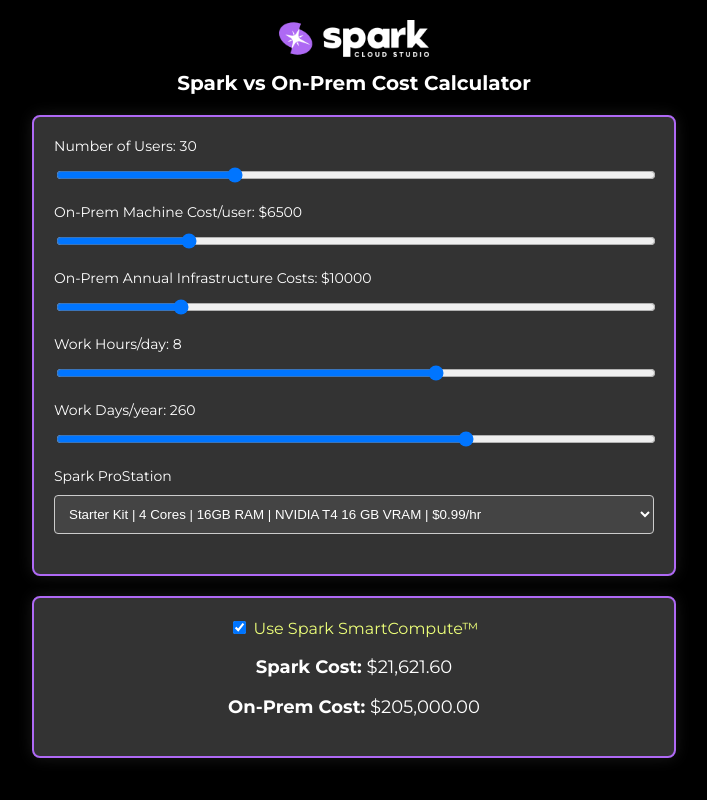
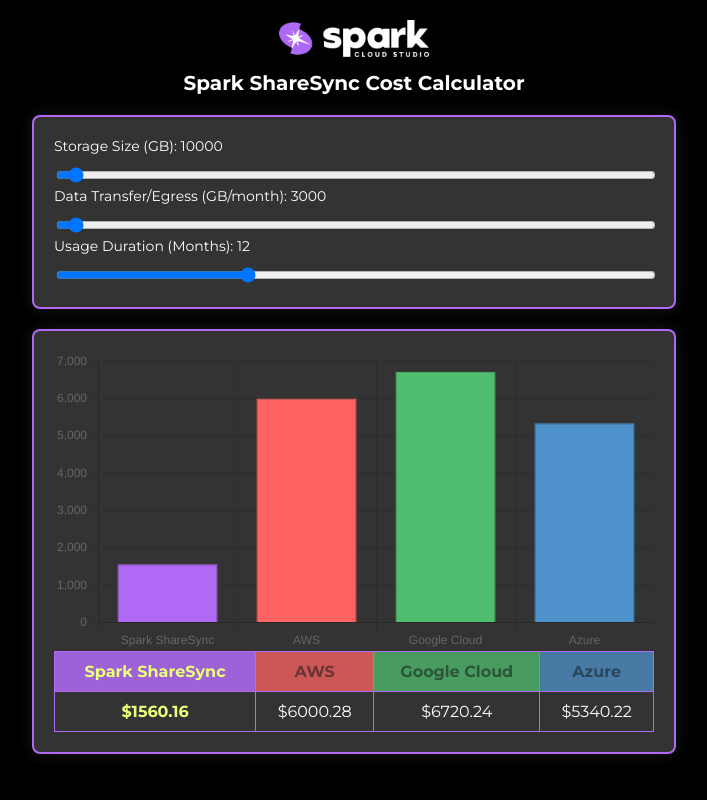
Before and after one commit to tamar-chatterjee/spark-calc-SS, a Flask app: page / in a window 1280 px wide. Shown: the whole page, without its empty margins (286-993 px from the left). Run offline with Flask 3, Linux system fonts and the light colour scheme.

Commit message:
Update Spark ShareSync calculator: Latest app.py and index.html with pastel colors and adjusted defaults

```diff
--- a/app.py
+++ b/app.py
@@ -2,54 +2,42 @@
 
 app = Flask(__name__)
 
-# Hardcoded machine cost options for the dropdown
-machine_options = {
-    "Starter Kit | 4 Cores | 16GB RAM | NVIDIA T4 16 GB VRAM": 0.99,
-    "Mid-tier | 8 Cores | 32GB RAM | NVIDIA T4 16 GB VRAM": 1.99,
-    "High-end | 16 Cores | 64GB RAM | NVIDIA T4 16 GB VRAM": 2.99,
-    "Top-tier | 32 Cores | 128GB RAM | NVIDIA T4 16 GB VRAM": 4.99,
-    "Exceptional | 48 Cores| 192GB RAM | 4 x NVIDIA T4 16 GB VRAM": 9.99,
-    "Insanity | 192 Cores | 768 GB RAM  | 8 x NVIDIA A10 25 GB VRAM": 39.99,
-}
-
 @app.route('/')
-def index():
-    # Set a default machine for the dropdown
-    default_machine = "16 Cores | 64GB RAM   | NVIDIA A10 24 GB VRAM"
-    return render_template('index.html', machine_options=machine_options, default_machine=default_machine)
+def home():
+    return render_template('index.html')  # Serve the HTML file for the calculator
 
 @app.route('/calculate', methods=['POST'])
 def calculate():
-    # Form inputs
-    num_devs = int(request.form['num_devs'])
-    on_prem_cost_per_dev = float(request.form['on_prem_cost_per_dev'])
-    annual_maint_costs = float(request.form['annual_maint_costs'])
-    hours_per_day = float(request.form['hours_per_day'])
-    days_per_year = int(request.form['days_per_year'])
+    # Get form inputs
+    storage_size = float(request.form['storage_size'])  # GB
+    data_egress = float(request.form['data_egress'])  # GB/month
+    usage_duration = int(request.form['usage_duration'])  # months
 
-    # Check if the SmartCompute checkbox is checked
-    use_smart_compute = request.form.get('use_smart_compute') == 'on'
+    # Pricing details
+    spark_storage_cost = 0.013 * storage_size * usage_duration
+    spark_egress_cost = 0  # Spark has no egress fee
 
-    # Selected machine cost from the dropdown
-    spark_prostation = request.form['spark_prostation']
-    machine_cost_per_hour = machine_options[spark_prostation]
+    aws_storage_cost = 0.023 * storage_size * usage_duration
+    aws_egress_cost = 0.09 * data_egress * usage_duration
 
-    # Apply SmartCompute discount if applicable
-    if use_smart_compute:
-        machine_cost_per_hour *= 0.35
+    gcp_storage_cost = 0.02 * storage_size * usage_duration
+    gcp_egress_cost = 0.12 * data_egress * usage_duration
 
-    # Cloud cost calculations
-    total_hours = hours_per_day * days_per_year
-    cloud_cost_per_dev = machine_cost_per_hour * total_hours
-    total_cloud_cost = cloud_cost_per_dev * num_devs
+    azure_storage_cost = 0.0184 * storage_size * usage_duration
+    azure_egress_cost = 0.087 * data_egress * usage_duration
 
-    # On-prem cost calculations
-    total_on_prem_cost = (on_prem_cost_per_dev * num_devs) + annual_maint_costs
+    # Total costs
+    spark_total_cost = spark_storage_cost + spark_egress_cost
+    aws_total_cost = aws_storage_cost + aws_egress_cost
+    gcp_total_cost = gcp_storage_cost + gcp_egress_cost
+    azure_total_cost = azure_storage_cost + azure_egress_cost
 
     return jsonify({
-        'cloud_cost': total_cloud_cost,
-        'on_prem_cost': total_on_prem_cost
+        'spark_cost': spark_total_cost,
+        'aws_cost': aws_total_cost,
+        'gcp_cost': gcp_total_cost,
+        'azure_cost': azure_total_cost
     })
 
 if __name__ == '__main__':
-    app.run(debug=True, host='0.0.0.0', port=5001)
+    app.run(debug=True)
--- a/templates/index.html
+++ b/templates/index.html
@@ -1,15 +1,15 @@
 <!DOCTYPE html>
 <html lang="en">
 <head>
-    <meta charset="viewport" content="width=device-width, initial-scale=1.0">
-    <title>Spark vs On-Prem Calculator</title>
+    <meta charset="UTF-8">
+    <meta name="viewport" content="width=device-width, initial-scale=1.0">
+    <title>Spark ShareSync Cost Calculator</title>
     <script src="https://code.jquery.com/jquery-3.6.0.min.js"></script>
-
-    <!-- Google Fonts: Montserrat -->
+    <script src="https://cdn.jsdelivr.net/npm/chart.js"></script>
+    <!-- Google Fonts -->
     <link href="https://fonts.googleapis.com/css2?family=Montserrat:wght@400;700&display=swap" rel="stylesheet">
-
     <style>
-        /* Basic form styling */
+        /* Basic styling */
         body {
             font-family: 'Montserrat', sans-serif;
             margin: 0;
@@ -55,51 +55,61 @@
         form input[type="range"] {
             width: 100%;
             box-sizing: border-box;
-            margin-bottom: 20px;
-        }
-
-        form select {
-            width: 100%;
-            box-sizing: border-box;
-            padding: 10px;
-            margin-bottom: 20px;
-            border: 1px solid #ccc;
-            border-radius: 4px;
-            background-color: #444444;
-            color: white;
+            margin-bottom: 20px.
         }
 
         .results {
+            background-color: #333333;
+            border: 2px solid #af69f5;
+            border-radius: 8px;
+            box-shadow: 0 0 15px rgba(255, 255, 255, 0.1);
             max-width: 600px;
             margin: 20px auto;
             padding: 20px;
-            background-color: #333333;
-            border-radius: 8px;
-            box-shadow: 0 0 15px rgba(255, 255, 255, 0.1);
             text-align: center;
-            border: 2px solid #af69f5;
         }
 
-        .results p {
-            font-size: 1.1em;
-            color: #ffffff;
-            font-size: 18px;
+        table {
+            width: 100%;
+            border-collapse: collapse;
+            margin-top: 20px.
         }
 
-        .smartcompute-label {
-            color: #af69f5;
-            font-size: 16px;
-            transition: color 0.3s ease;
+        th, td {
+            padding: 10px;
+            border: 1px solid #af69f5;
+            text-align: center.
         }
 
-        .smartcompute-label.active {
-            color: #edff79;
+        th {
+            color: rgba(15, 15, 15, 0.5);
+        }
+
+        th:nth-child(1) {
+            background-color: rgba(175, 105, 245, 0.85); /* Spark ShareSync (Purple, 50%) */
+            color: #edff79; /* Green text */
+        }
+
+        th:nth-child(2) {
+            background-color: rgba(255, 99, 99, 0.75); /* AWS (Orange, 50%) */
+        }
+
+        th:nth-child(3) {
+            background-color: rgba(79, 191, 111, 0.75); /* Google Cloud (Green, 50%) */
+        }
+
+        th:nth-child(4) {
+            background-color: rgba(78, 147, 203, 0.75); /* Azure (Blue, 50%) */
+        }
+
+        td#spark_cost {
+            color: #edff79; /* Green text for Spark */
+            font-weight: bold; /* Bold Spark Price */
         }
 
         @media (max-width: 600px) {
             form label,
-            form input,
-            form select {
+            form input {
                 width: 100%;
             }
         }
@@ -110,104 +120,133 @@
         <img src="{{ url_for('static', filename='spark-logo.png') }}" alt="Spark Cloud Studio Logo">
     </div>
 
-    <h1>Spark vs On-Prem Cost Calculator</h1>
+    <h1>Spark ShareSync Cost Calculator</h1>
 
     <form id="calculator-form">
         <div class="form-group">
-            <label for="num_devs">Number of Users: <span id="num_devs_value">30</span></label>
-            <input type="range" id="num_devs" name="num_devs" min="1" max="100" value="30">
+            <label for="storage_size">Storage Size (GB): <span id="storage_size_value">10000</span></label>
+            <input type="range" id="storage_size" name="storage_size" min="1" max="500000" step="10" value="10000">
         </div>
 
         <div class="form-group">
-            <label for="on_prem_cost_per_dev">On-Prem Machine Cost/user: $<span id="on_prem_cost_per_dev_value">6500</span></label>
-            <input type="range" id="on_prem_cost_per_dev" name="on_prem_cost_per_dev" min="5000" max="12000" step="100" value="6500">
+            <label for="data_egress">Data Transfer/Egress (GB/month): <span id="data_egress_value">3000</span></label>
+            <input type="range" id="data_egress" name="data_egress" min="0" max="150000" step="10" value="3000">
         </div>
 
         <div class="form-group">
-            <label for="annual_maint_costs">On-Prem Annual Infrastructure Costs: $<span id="annual_maint_costs_value">10000</span></label>
-            <input type="range" id="annual_maint_costs" name="annual_maint_costs" min="5000" max="30000" step="100" value="10000">
-        </div>
-
-        <div class="form-group">
-            <label for="hours_per_day">Work Hours/day: <span id="hours_per_day_value">8</span></label>
-            <input type="range" id="hours_per_day" name="hours_per_day" min="1" max="12" value="8">
-        </div>
-
-        <div class="form-group">
-            <label for="days_per_year">Work Days/year: <span id="days_per_year_value">260</span></label>
-            <input type="range" id="days_per_year" name="days_per_year" min="28" max="365" value="260">
-        </div>
-
-        <div class="form-group">
-            <label for="spark_prostation">Spark ProStation</label>
-            <select id="spark_prostation" name="spark_prostation">
-                {% for machine, cost in machine_options.items() %}
-                    <option value="{{ machine }}" {% if machine == default_machine %}selected{% endif %}>
-                        {{ machine }} | ${{ cost }}/hr
-                    </option>
-                {% endfor %}
-            </select>
+            <label for="usage_duration">Usage Duration (Months): <span id="usage_duration_value">12</span></label>
+            <input type="range" id="usage_duration" name="usage_duration" min="1" max="36" value="12">
         </div>
     </form>
 
     <div class="results">
-        <div class="form-group">
-            <label class="smartcompute-label active" for="use_smart_compute">
-                <input type="checkbox" id="use_smart_compute" name="use_smart_compute" checked>
-                Use Spark SmartCompute™
-            </label>
-        </div>
+        <!-- Bar Graph -->
+        <canvas id="costChart" style="max-width: 600px;"></canvas>
 
-        <p><strong>Spark Cost:</strong> $<span id="cloud_cost">0.00</span></p>
-        <p><strong>On-Prem Cost:</strong> $<span id="on_prem_cost">0.00</span></p>
+        <!-- Results Table -->
+        <table>
+            <thead>
+                <tr>
+                    <th>Spark ShareSync</th>
+                    <th>AWS</th>
+                    <th>Google Cloud</th>
+                    <th>Azure</th>
+                </tr>
+            </thead>
+            <tbody>
+                <tr>
+                    <td id="spark_cost">$0.00</td>
+                    <td id="aws_cost">$0.00</td>
+                    <td id="gcp_cost">$0.00</td>
+                    <td id="azure_cost">$0.00</td>
+                </tr>
+            </tbody>
+        </table>
     </div>
 
     <script>
-        const formatCurrency = (amount) => Number(amount).toLocaleString(undefined, { minimumFractionDigits: 2 });
+        $(document).ready(() => {
+            // Initialize Chart.js
+            const ctx = document.getElementById('costChart').getContext('2d');
+            const costChart = new Chart(ctx, {
+                type: 'bar',
+                data: {
+                    labels: ['Spark ShareSync', 'AWS', 'Google Cloud', 'Azure'],
+                    datasets: [{
+                        label: 'Cost ($)',
+                        data: [0, 0, 0, 0], // Default values
+                        backgroundColor: [
+                            '#af69f5', // Spark ShareSync (Purple)
+                            '#ff6363', // AWS S3 (Orange)
+                            '#4fbf6f', // Google Cloud (Green)
+                            '#4e93cb'  // Azure (Blue)
+                        ],
+                        borderColor: [
+                            '#af69f5',
+                            '#ff6363',
+                            '#4fbf6f',
+                            '#4e93cb'
+                        ],
+                        borderWidth: 1
+                    }]
+                },
+                options: {
+                    scales: {
+                        y: {
+                            beginAtZero: true
+                        }
+                    },
+                    plugins: {
+                        legend: {
+                            display: false
+                        }
+                    }
+                }
+            });
 
-        const calculateAndUpdate = (formData) => {
+            // Function to send form data and update results
+            const calculateAndUpdate = () => {
+                const formData = $('#calculator-form').serialize();
                 $.ajax({
                     type: 'POST',
                     url: '/calculate',
                     data: formData,
                     success: (response) => {
-                    let cloudCost = response.cloud_cost;
+                        // Update the chart data
+                        costChart.data.datasets[0].data = [
+                            response.spark_cost,
+                            response.aws_cost,
+                            response.gcp_cost,
+                            response.azure_cost
+                        ];
+                        costChart.update();
 
-                    const smartComputeEnabled = $('#use_smart_compute').is(':checked');
-                    if (smartComputeEnabled) {
-                        cloudCost *= 0.35;
-                    }
-
-                    $('#cloud_cost').text(formatCurrency(cloudCost));
-                    $('#on_prem_cost').text(formatCurrency(response.on_prem_cost));
-                    $('.smartcompute-label').toggleClass('active', smartComputeEnabled);
+                        // Update the table values with dollar signs
+                        $('#spark_cost').text(`$${response.spark_cost.toFixed(2)}`);
+                        $('#aws_cost').text(`$${response.aws_cost.toFixed(2)}`);
+                        $('#gcp_cost').text(`$${response.gcp_cost.toFixed(2)}`);
+                        $('#azure_cost').text(`$${response.azure_cost.toFixed(2)}`);
                     }
                 });
             };
 
+            // Helper function to update slider display values
             const updateSliderValue = (sliderId, displayId) => {
                 $(`#${sliderId}`).on('input', function () {
                     $(`#${displayId}`).text($(this).val());
                 });
             };
 
-        $(document).ready(() => {
-            // Initialize the calculation
-            const formData = $('#calculator-form').serialize();
-            calculateAndUpdate(formData);
+            // Set up sliders to dynamically update labels
+            updateSliderValue('storage_size', 'storage_size_value');
+            updateSliderValue('data_egress', 'data_egress_value');
+            updateSliderValue('usage_duration', 'usage_duration_value');
 
-            // Update slider display values dynamically
-            updateSliderValue('num_devs', 'num_devs_value');
-            updateSliderValue('on_prem_cost_per_dev', 'on_prem_cost_per_dev_value');
-            updateSliderValue('annual_maint_costs', 'annual_maint_costs_value');
-            updateSliderValue('hours_per_day', 'hours_per_day_value');
-            updateSliderValue('days_per_year', 'days_per_year_value');
+            // Trigger calculation on page load
+            calculateAndUpdate();
 
-            // Trigger recalculations on slider or checkbox changes
-            $('input[type="range"], select, #use_smart_compute').on('input change', () => {
-                const updatedFormData = $('#calculator-form').serialize();
-                calculateAndUpdate(updatedFormData);
-            });
+            // Trigger calculation when sliders change
+            $('input[type="range"]').on('input', calculateAndUpdate);
         });
     </script>
 </body>
```
Lines whose indentation alone changed are shown as unchanged.
